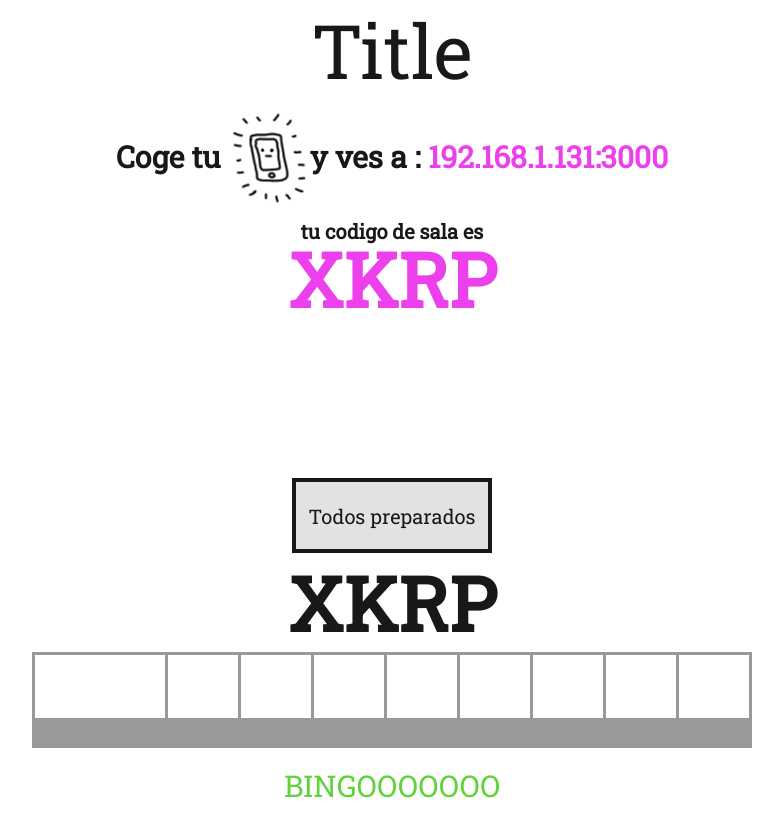
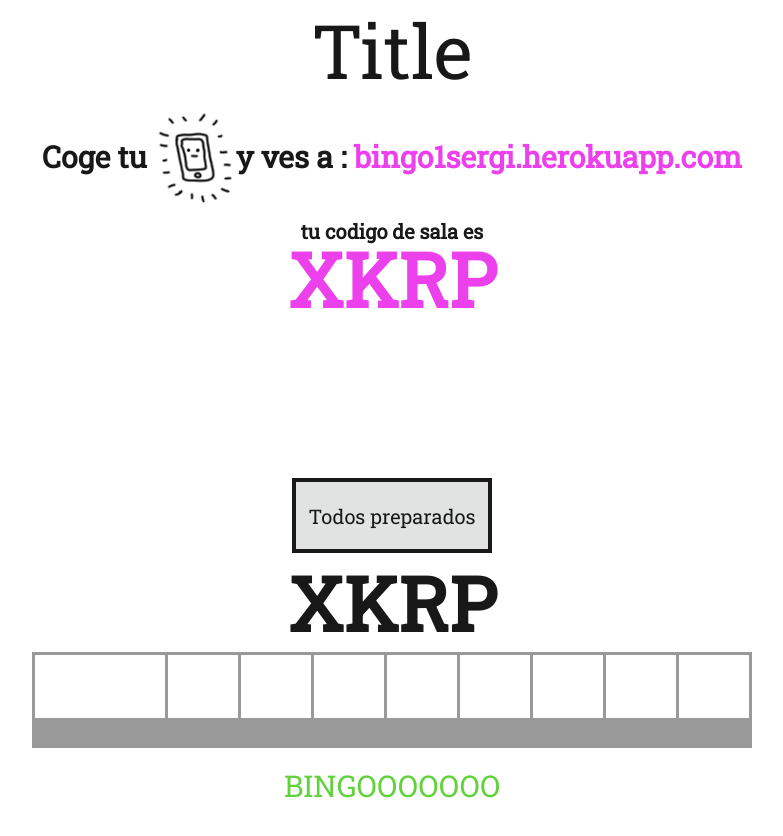
Before and after one commit to Varguit/Bingo, a website: page client/host.html in a window 1280 px wide. Shown: the top 836 px of the page, without its empty margins (248-1031 px from the left). Drawn offline with Linux system fonts and the light colour scheme; a script that the page names is missing.

Commit message:
Third commit

```diff
--- a/client/host.html
+++ b/client/host.html
@@ -22,7 +22,7 @@
         <div id="main-menu">
             <h1>Coge tu
                 <img id="phone" src="/client/imgs/phone.png">y ves a &#58;
-                <span id="link">192.168.1.131:3000</span>
+                <span id="link">bingo1sergi.herokuapp.com</span>
             </h1>
             <h2>tu codigo de sala es</h2>
             <h3 id="room-code">XKRP</h3>
```
